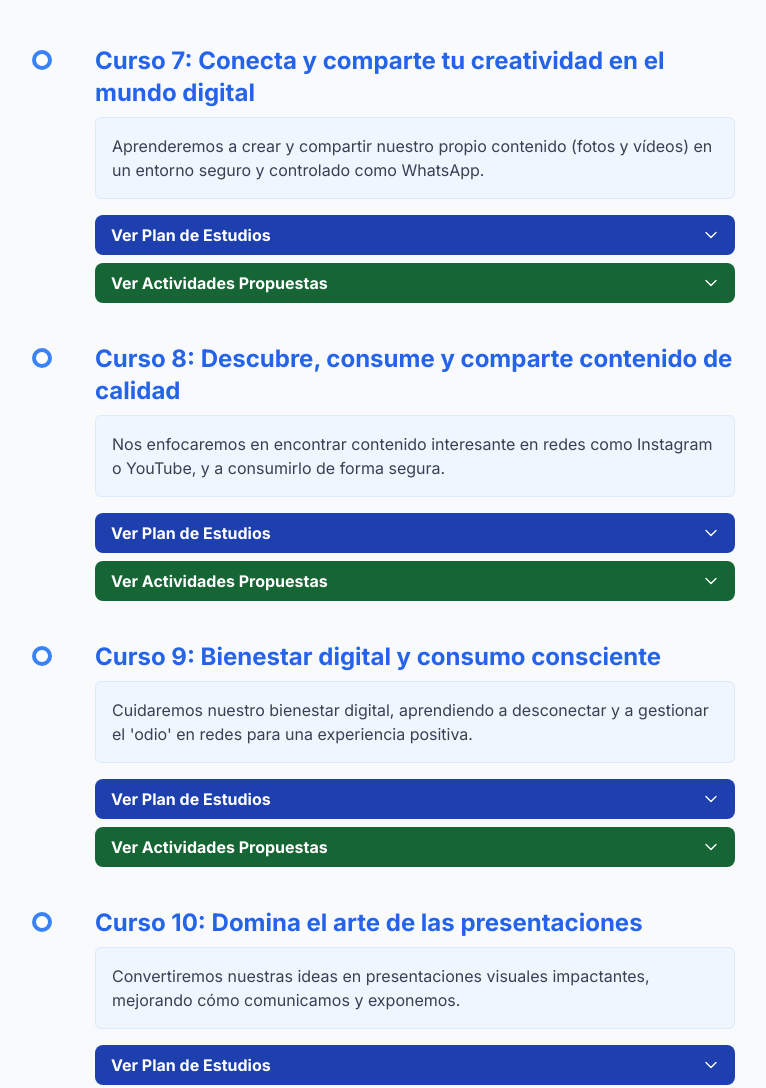
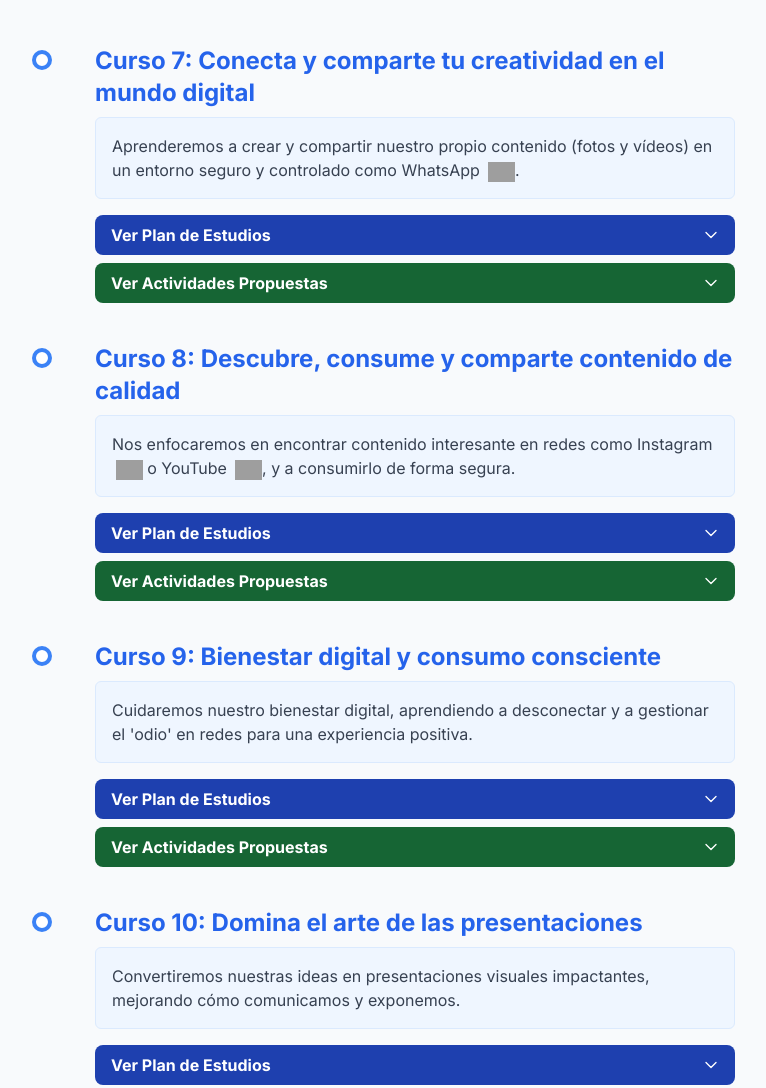
Before and after one commit to PedroGuiraoGil/ONCE, a plain HTML site: page index.html in a window 1280 px wide. Shown: the part 567-1655 px from the top of the page, without its empty margins (241-1007 px from the left). Drawn offline with nearby package versions, Linux system fonts and the light colour scheme; grey boxes are pictures that could not be loaded.

Commit message:
Update index.html

```diff
--- a/index.html
+++ b/index.html
@@ -144,7 +144,7 @@
                                 modules: [
                                     {
                                         title: "Módulo 1: Exploración del contenido multimedia en redes sociales",
-                                        content: "Objetivo: Entender qué son y para qué sirven las redes sociales (Facebook, Instagram, etc.) y sus formatos (post, historia). Ejemplo: Veremos perfiles de cocina y jardinería para identificar los diferentes tipos de publicaciones.",
+                                        content: "Objetivo: Entender qué son y para qué sirven las redes sociales (Facebook, Instagram, YouTube, TikTok, LinkedIn, etc.) y sus formatos (post, historia). Ejemplo: Veremos perfiles de cocina y jardinería para identificar los diferentes tipos de publicaciones.",
                                         activities: [
                                             { title: "Explorando los Estados de WhatsApp", guide: `¡Vamos a ser detectives en nuestro propio WhatsApp!<br><br><strong>Paso 1:</strong> Abrid WhatsApp y pulsad en la pestaña 'Novedades' (antes se llamaba 'Estados').<br><strong>Paso 2:</strong> Veréis unos círculos con las fotos de vuestros contactos. Esos son sus 'Estados' o 'Historias'. Son fotos o vídeos que duran solo 24 horas.<br><strong>Paso 3:</strong> Pulsad en uno de ellos para verlo. Podéis pasar al siguiente pulsando en el lado derecho de la pantalla.<br><strong>Paso 4:</strong> ¡Listo! Habéis explorado el formato 'Historia' en un entorno que ya conocéis. Es el primer paso para entender cómo funciona.` }
                                         ]
@@ -390,6 +390,54 @@
                 }
             ];
 
+            // --- FUNCIÓN PARA AÑADIR LOGOS ---
+            function addBrandLogos(text) {
+                const brands = {
+                    'WhatsApp': 'https://upload.wikimedia.org/wikipedia/commons/thumb/6/6b/WhatsApp.svg/240px-WhatsApp.svg.png',
+                    'Instagram': 'https://upload.wikimedia.org/wikipedia/commons/thumb/a/a5/Instagram_icon.png/240px-Instagram_icon.png',
+                    'Facebook': 'https://upload.wikimedia.org/wikipedia/commons/thumb/5/51/Facebook_f_logo_%282019%29.svg/240px-Facebook_f_logo_%282019%29.svg.png',
+                    'YouTube': 'https://upload.wikimedia.org/wikipedia/commons/thumb/0/09/YouTube_full-color_icon_%282017%29.svg/240px-YouTube_full-color_icon_%282017%29.svg.png',
+                    'TikTok': 'https://upload.wikimedia.org/wikipedia/en/thumb/a/a9/TikTok_logo.svg/240px-TikTok_logo.svg.png',
+                    'LinkedIn': 'https://upload.wikimedia.org/wikipedia/commons/thumb/8/81/LinkedIn_icon.svg/240px-LinkedIn_icon.svg.png',
+                    'PowerPoint': 'https://upload.wikimedia.org/wikipedia/commons/thumb/0/0d/Microsoft_Office_PowerPoint_%282019%E2%80%93present%29.svg/240px-Microsoft_Office_PowerPoint_%282019%E2%80%93present%29.svg.png',
+                    'Google Calendar': 'https://upload.wikimedia.org/wikipedia/commons/thumb/a/a5/Google_Calendar_icon_%282020%29.svg/240px-Google_Calendar_icon_%282020%29.svg.png',
+                    'ChatGPT': 'https://upload.wikimedia.org/wikipedia/commons/thumb/0/04/ChatGPT_logo.svg/240px-ChatGPT_logo.svg.png',
+                    'Dall-E': 'https://upload.wikimedia.org/wikipedia/commons/thumb/a/a6/DALL-E_logo.svg/240px-DALL-E_logo.svg.png'
+                };
+
+                let processedText = text;
+                for (const brand in brands) {
+                    const regex = new RegExp(`\\b(${brand})\\b`, 'g');
+                    const replacement = `$1 <img src="${brands[brand]}" alt="Logo de ${brand}" class="inline h-5 w-auto ml-1 align-middle">`;
+                    processedText = processedText.replace(regex, replacement);
+                }
+                return processedText;
+            }
+
+            // --- PROCESADO DE DATOS ---
+            // Recorremos todos los textos y añadimos los logos antes de generar el HTML.
+            coursesData.forEach(course => {
+                course.description = addBrandLogos(course.description);
+                if (course.plan) {
+                    course.plan.description = addBrandLogos(course.plan.description);
+                    if (course.plan.days) {
+                        course.plan.days.forEach(day => {
+                            if (day.modules) {
+                                day.modules.forEach(module => {
+                                    module.content = addBrandLogos(module.content);
+                                    if (module.activities) {
+                                        module.activities.forEach(activity => {
+                                            activity.guide = addBrandLogos(activity.guide);
+                                            activity.title = addBrandLogos(activity.title);
+                                        });
+                                    }
+                                });
+                            }
+                        });
+                    }
+                }
+            });
+
             // --- GENERACIÓN DE HTML ---
             function createCourseHTML(course) {
                 // Genera el HTML para el Plan de Estudios (solo módulos)
```
